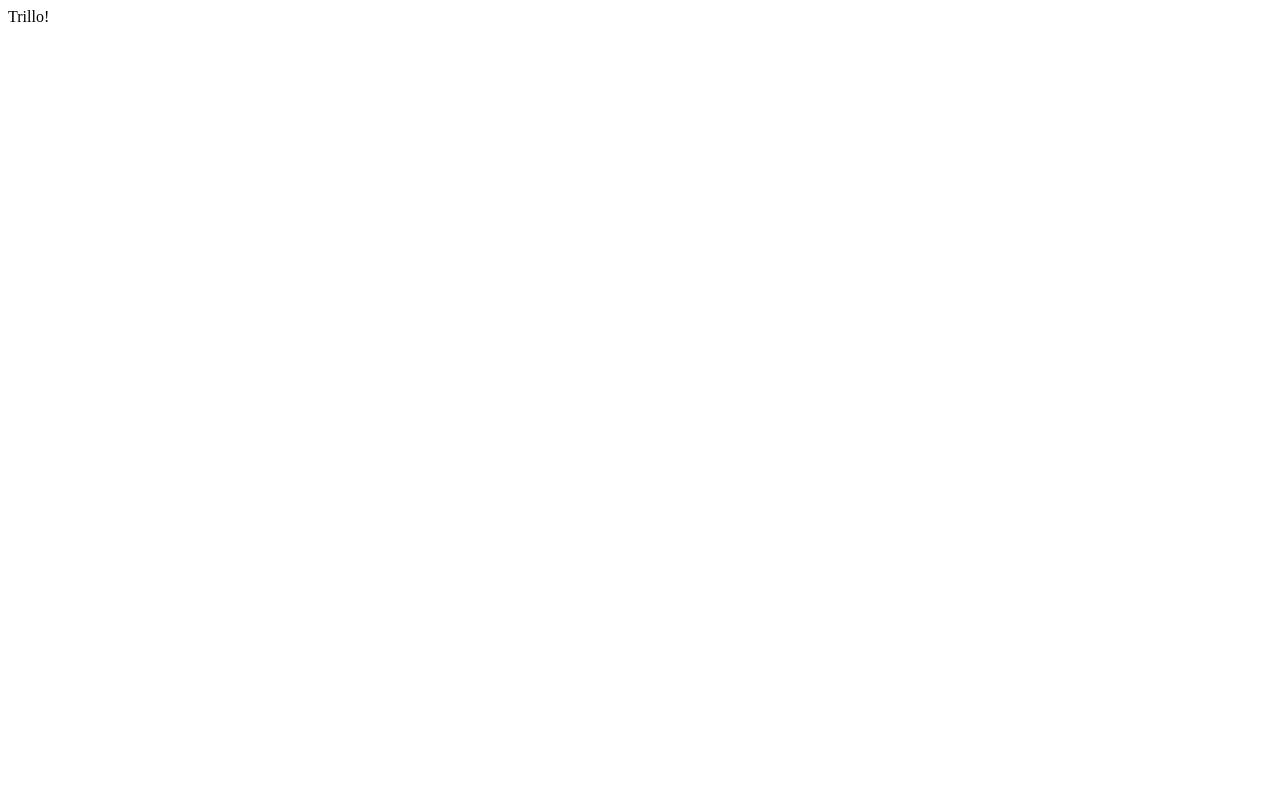
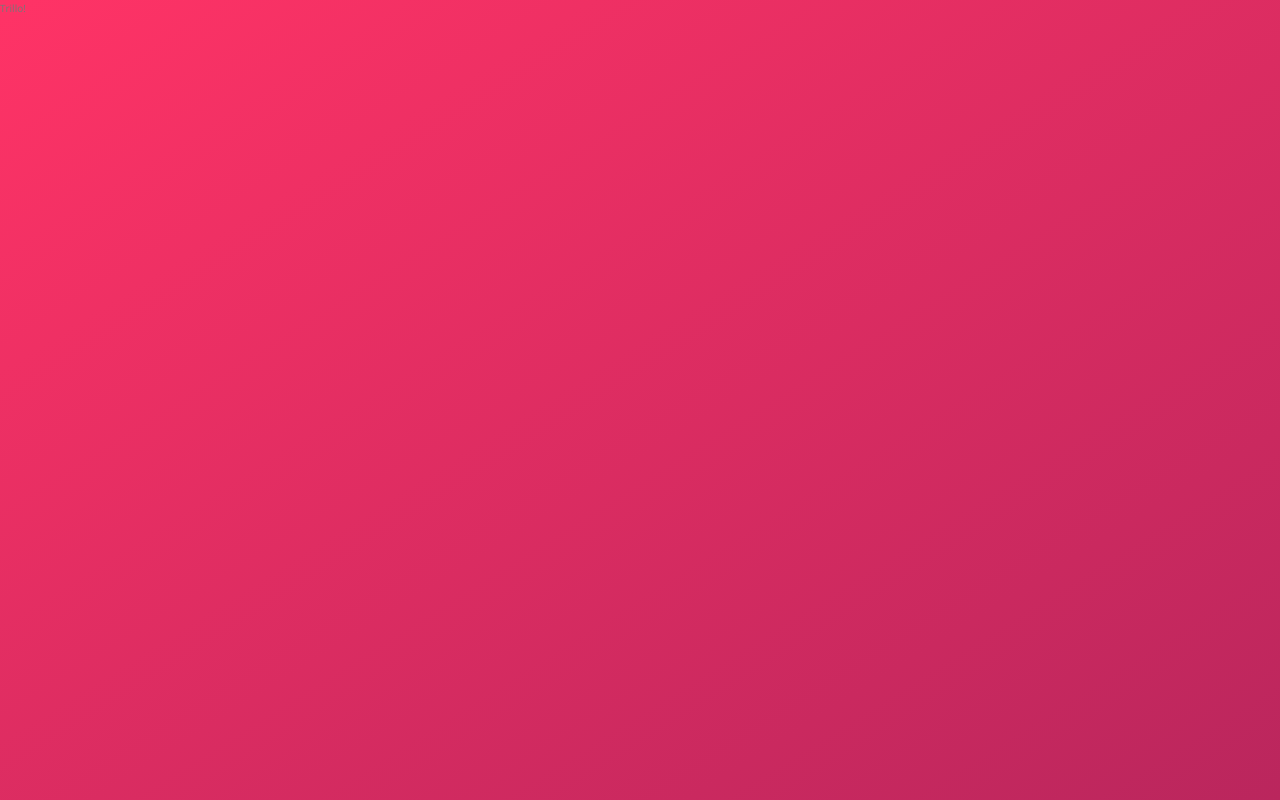
Before and after one commit to DenisPepper/jonas-css-trillo, a React (Vite) app: page / in a window 1280 px wide. Built offline with nearby package versions, Linux system fonts and the light colour scheme.

Commit message:
Добавит базовые стили

```diff
--- a/src/main.scss
+++ b/src/main.scss
@@ -1,17 +1,35 @@
-/*
-COLORS
+:root {
+  --color-primary: #eb2f64;
+  --color-primary-light: #ff3366;
+  --color-primary-dark: #ba265d;
+  --color-grey-light-1: #faf9f9;
+  --color-grey-light-2: #f4f2f2;
+  --color-grey-light-3: #f0eeee;
+  --color-grey-light-4: #ccc;
+  --color-grey-dark-1: #333;
+  --color-grey-dark-2: #777;
+  --color-grey-dark-3: #999;
+}
 
-Primary: #eb2f64
-Primary light: #FF3366
-Primary dark: #BA265D
+*,
+*::before,
+*::after {
+  margin: 0;
+  padding: 0;
+  box-sizing: border-box;
+}
 
-Grey light 1: #faf9f9
-Grey light 2: #f4f2f2
-Grey light 3: #f0eeee
-Grey light 4: #ccc
+html {
+  font-size: 62.5%; // 1rem = 10px
+}
 
-Grey dark 1: #333
-Grey dark 2: #777
-Grey dark 3: #999
-
-*/
+body {
+  min-height: 100svh;
+  font-family: 'Open Sans', sans-serif;
+  font-weight: 400;
+  line-height: 1.6;
+  color: var(--color-grey-dark-2);
+  background-image: linear-gradient(to right bottom, var(--color-primary-light), var(--color-primary-dark));
+  background-repeat: no-repeat;
+  background-size: cover;
+}
```
